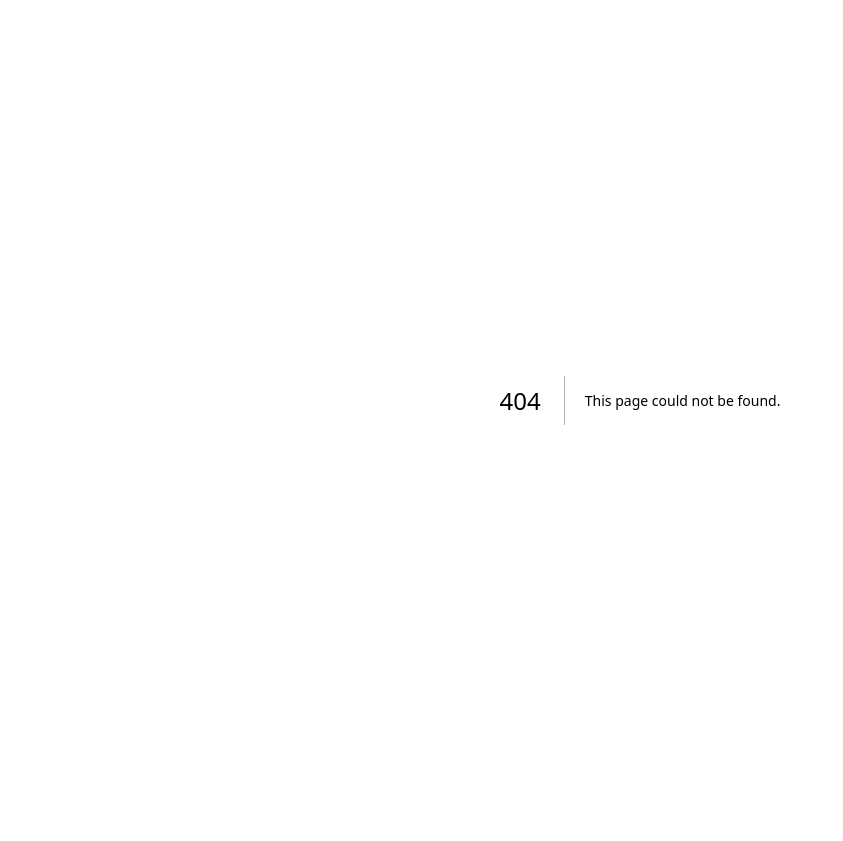
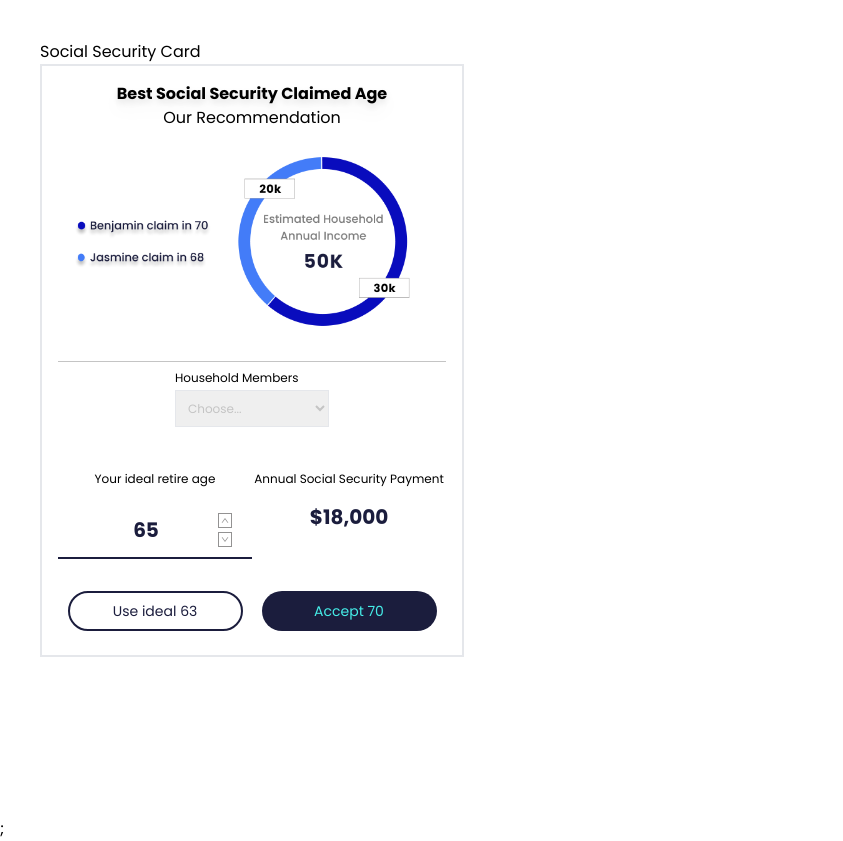
Before and after one commit to elenamik/nextjs-base, a Next.js app: page /ss-card in a window 1280 px wide. Before the commit this address had no page. Shown: the whole page, without its empty margins (0-843 px from the left). Before the commit the page ends 800 px from the top, so only its background shows below. Built offline with nearby package versions, Linux system fonts and the light colour scheme.

Commit message:
refactor

```diff
--- a/pages/_app.tsx
+++ b/pages/_app.tsx
@@ -1,6 +1,30 @@
 import "styles/globals.css";
 import type { AppProps } from "next/app";
+import Head from "next/head";
 
 export default function App({ Component, pageProps }: AppProps) {
-  return <Component {...pageProps} />;
+  return (
+    <>
+      <Head>
+        <title>Financial Dashboard</title>
+        <meta name="description" content="Generated by create next app" />
+        <meta name="viewport" content="width=device-width, initial-scale=1" />
+        <link rel="icon" href="/favicon.ico" />
+
+        <link rel="preconnect" href="https://fonts.googleapis.com" />
+        <link
+          rel="preconnect"
+          href="https://fonts.gstatic.com"
+          crossOrigin="crossOrigin"
+        />
+        <link
+          href="https://fonts.googleapis.com/css2?family=Poppins:ital,wght@0,400;0,700;1,400;1,700&display=swap"
+          rel="stylesheet"
+        />
+      </Head>
+      <main>
+        <Component {...pageProps} />;
+      </main>
+    </>
+  );
 }
--- a/pages/index.tsx
+++ b/pages/index.tsx
@@ -19,25 +19,7 @@ export default function Home() {
   // }, [input]);
 
   return (
-    <>
-      <Head>
-        <title>Financial Dashboard</title>
-        <meta name="description" content="Generated by create next app" />
-        <meta name="viewport" content="width=device-width, initial-scale=1" />
-        <link rel="icon" href="/favicon.ico" />
-
-        <link rel="preconnect" href="https://fonts.googleapis.com" />
-        <link
-          rel="preconnect"
-          href="https://fonts.gstatic.com"
-          crossOrigin="crossOrigin"
-        />
-        <link
-          href="https://fonts.googleapis.com/css2?family=Poppins:ital,wght@0,400;0,700;1,400;1,700&display=swap"
-          rel="stylesheet"
-        />
-      </Head>
-      <main className="flex flex-col justify-items-center pb-40">
+    <div className="flex flex-col justify-items-center pb-40">
       {/*<input*/}
       {/*  className="w-32"*/}
       {/*  type="number"*/}
@@ -60,7 +42,6 @@ export default function Home() {
       <div className="mx-10 w-fit border-2">
         <SocialSecurityCard />
       </div>
-      </main>
-    </>
+    </div>
   );
 }
--- /dev/null
+++ b/pages/ss-card.tsx
@@ -0,0 +1,26 @@
+import SocialSecurityCard from "components/SocialSecurityCard";
+
+export default function SSCard() {
+  // const [input, setInput] = useState(3);
+  // const [cards, setCards] = useState(cardData3);
+  //
+  // useEffect(() => {
+  //   let newCards = [];
+  //   for (let i = 0; i < input; i++) {
+  //     newCards.push({
+  //       subtitle: `SUBTITLE ${i + 1}`,
+  //       content: `CONTENT ${i + 1}`,
+  //     });
+  //   }
+  //   setCards(newCards);
+  // }, [input]);
+
+  return (
+    <div className="flex flex-col justify-items-center pb-40">
+      <h1 className="px-10 pt-10 text-left">Social Security Card</h1>
+      <div className="mx-10 w-fit border-2">
+        <SocialSecurityCard />
+      </div>
+    </div>
+  );
+}
```
Lines whose indentation alone changed are shown as unchanged.
